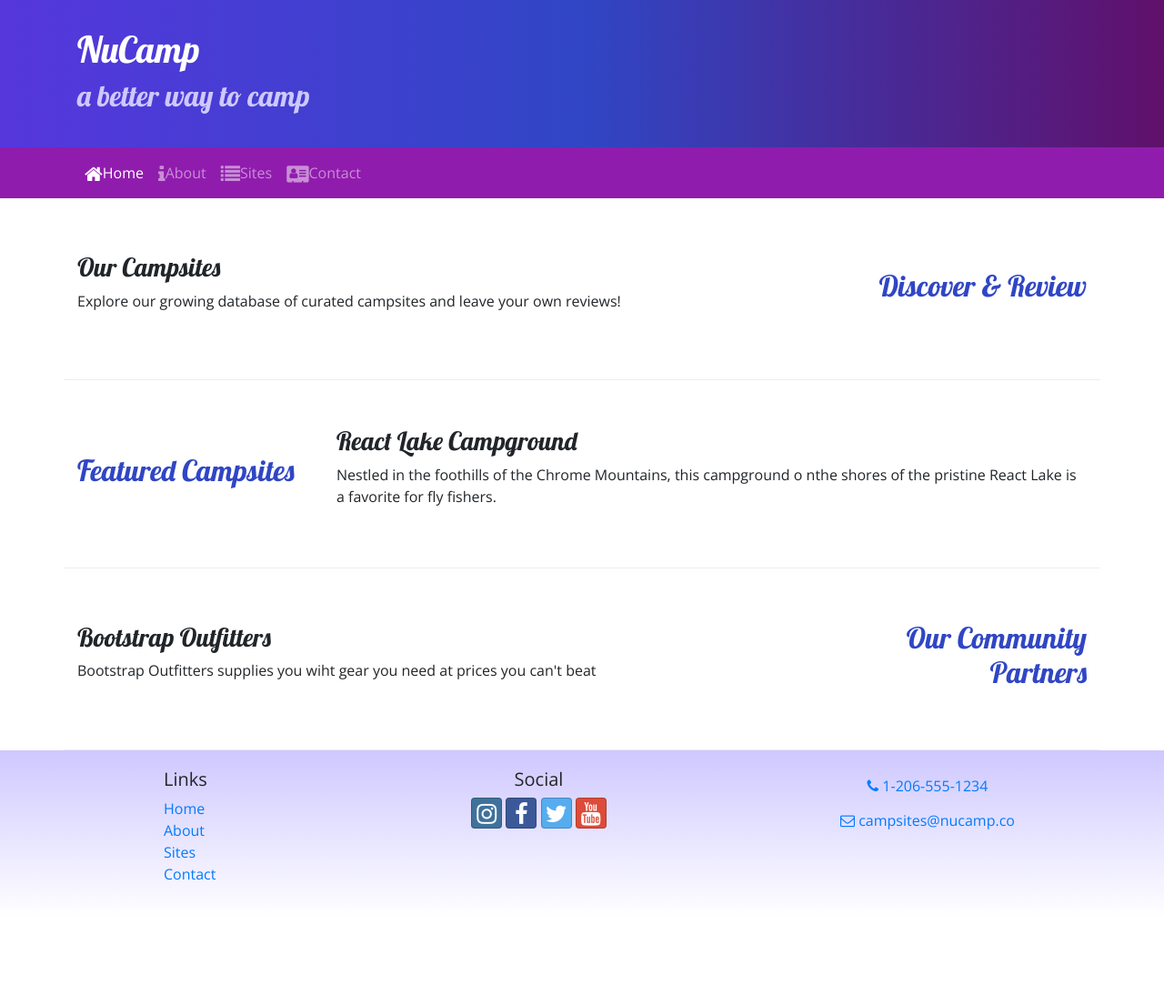
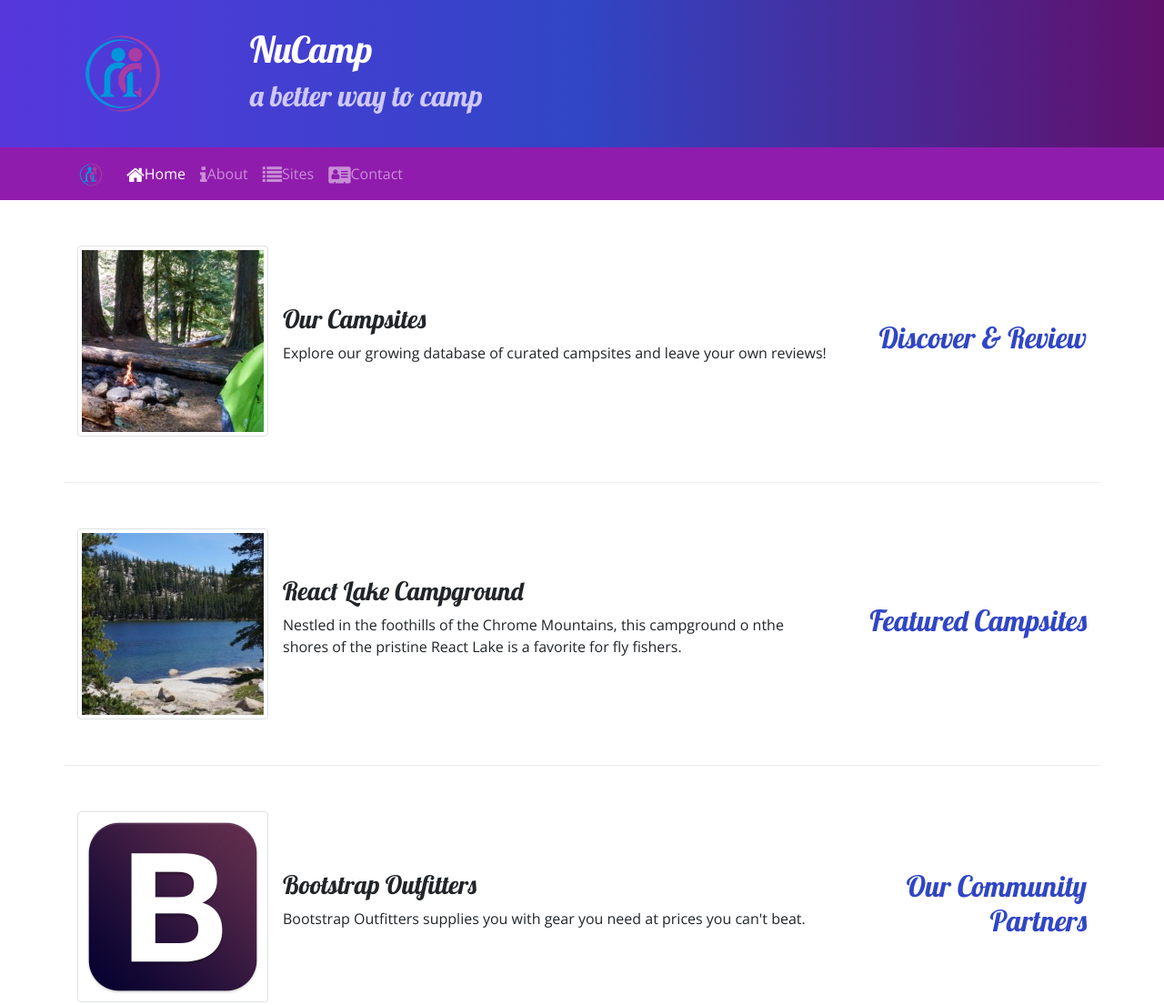
Before and after one commit to jlema/nucampBootstrap, a website: page nucampsite/index.html in a window 1280 px wide. Shown: the top 1105 px of the page at 91% size. Before the commit the page ends 1009 px from the top, so only its background shows below. Drawn offline with nearby package versions, Linux system fonts and the light colour scheme.

Commit message:
Added Bootstrap Images and Media to nucampsite.

```diff
--- a/nucampsite/index.html
+++ b/nucampsite/index.html
@@ -1,5 +1,5 @@
 <!DOCTYPE html>
-<html>
+<html lang="en">
 
 <head>
   <!-- Required meta tags always come first -->
@@ -19,6 +19,9 @@
   <header class="jumbotron jumbotron-fluid">
     <div class="container">
       <div class="row">
+        <div class="col-4 col-sm-3 col-md-2 align-self-center">
+          <img src="img/logo.png" class="img-fluid" />
+        </div>
         <div class="col">
           <h1>NuCamp</h1>
           <h2>a better way to camp</h2>
@@ -29,7 +32,8 @@
 
   <nav class="navbar navbar-expand-sm navbar-dark sticky-top">
     <div class="container">
-      <button class="navbar-toggler ml-auto" type="button" data-toggle="collapse" data-target="#nucampNavbar">
+      <a class="navbar-brand" href="#"><img src="img/logo.png" height="30" width="30" /></a>
+      <button class="navbar-toggler" type="button" data-toggle="collapse" data-target="#nucampNavbar">
         <span class="navbar-toggler-icon"></span>
       </button>
       <div class="collapse navbar-collapse" id="nucampNavbar">
@@ -45,30 +49,39 @@
   </nav>
 
   <div class="container">
+
     <div class="row row-content align-items-center">
       <div class="col-sm-4 col-md-3 order-sm-last">
         <h2 class="text-sm-right">Discover & Review</h2>
       </div>
       <div class="col">
+        <div class="media">
+          <img class="d-flex mr-3 img-thumbnail" src="img/breadcrumb-trail-thumb.jpg" alt="Breadcrumb Trail" />
+          <div class="media-body align-self-center">
             <h3>Our Campsites</h3>
-        <p>
-          Explore our growing database of curated campsites and leave your own
-          reviews!
+            <p class="d-none d-sm-block">Explore our growing database of curated campsites and leave your own reviews!
             </p>
+          </div>
+        </div>
       </div>
     </div>
 
     <div class="row row-content align-items-center">
-      <div class="col-sm-4 col-md-3">
-        <h2>Featured Campsites</h2>
+      <div class="col-sm-4 col-md-3 order-sm-last">
+        <h2 class="text-sm-right">Featured Campsites</h2>
       </div>
       <div class="col">
+        <div class="media">
+          <img class="d-flex mr-3 img-thumbnail " src="img/react-lake-thumb.jpg" alt="React Lake Thumbnail">
+          <div class="media-body align-self-center">
             <h3>React Lake Campground</h3>
-        <p>
+            <p class="d-none d-sm-block">
               Nestled in the foothills of the Chrome Mountains, this campground o
               nthe shores of the pristine React Lake is a favorite for fly
               fishers.
             </p>
+          </div>
+        </div>
       </div>
     </div>
 
@@ -77,13 +90,17 @@
         <h2 class="text-sm-right">Our Community Partners</h2>
       </div>
       <div class="col">
+        <div class="media">
+          <img class="d-flex mr-3 img-thumbnail " src="img/bootstrap-thumb.png" alt="Bootstrap Outfitters">
+          <div class="media-body align-self-center">
             <h3>Bootstrap Outfitters</h3>
-        <p>
-          Bootstrap Outfitters supplies you wiht gear you need at prices you
-          can't beat
+            <p class="d-none d-sm-block">Bootstrap Outfitters supplies you with gear you need at prices you can't beat.
             </p>
           </div>
         </div>
+      </div>
+    </div>
+
   </div>
 
   <footer class="site-footer">
@@ -100,7 +117,8 @@
         </div>
         <div class="col-6 col-sm-5 text-center">
           <h5>Social</h5>
-          <a class="btn btn-social-icon btn-instagram" href="http://instagram.com/"><i class="fa fa-instagram"></i></a>
+          <a class="btn btn-social-icon btn-instagram" href="http://instagram.com/"><i </div>
+              class="fa fa-instagram"></i></a>
           <a class="btn btn-social-icon btn-facebook" href="http://facebook.com/"><i class="fa fa-facebook"></i></a>
           <a class="btn btn-social-icon btn-twitter" href="http://twitter.com/"><i class="fa fa-twitter"></i></a>
           <a class="btn btn-social-icon btn-google" href="http://youtube.com/"><i class="fa fa-youtube"></i></a>
```
Also changed, not shown: nucampsite/aboutus.html (+5 -1 lines), nucampsite/contactus.html (+5 -1 lines), nucampsite/img/bootstrap-thumb.png (added), nucampsite/img/breadcrumb-trail-thumb.jpg (added), nucampsite/img/breadcrumb-trail.jpg (added), nucampsite/img/chrome-river-thumb.jpg (added), nucampsite/img/chrome-river.jpg (added), nucampsite/img/logo.png (added), nucampsite/img/react-lake-thumb.jpg (added), nucampsite/img/react-lake.jpg (added). Lines whose indentation alone changed are shown as unchanged.
